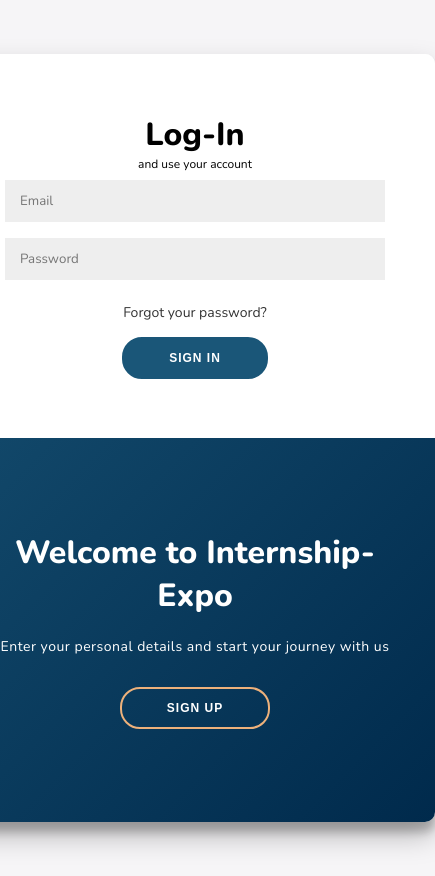
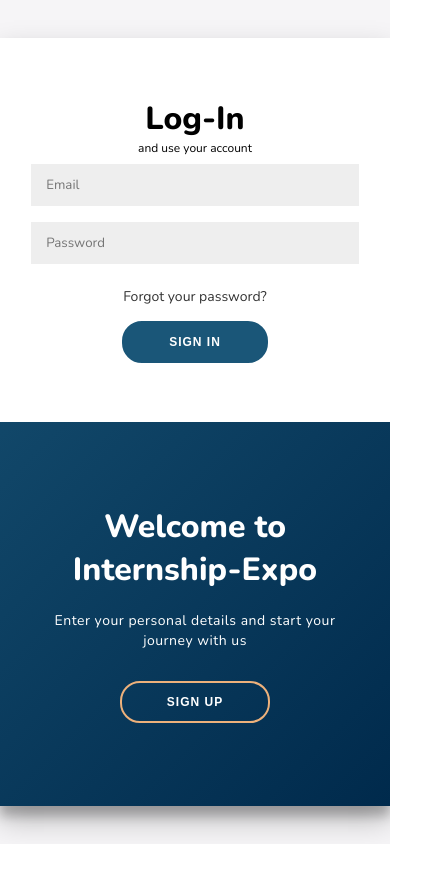
Before and after one commit to ecellvit/Internship-Expo, a React (Create React App) app: page / in a window 390 px wide. Shown: the whole page, 435 px wide, since content can reach past the window. After the commit the page ends 844 px from the top, so only its background shows below. Built offline with nearby package versions, Linux system fonts and the light colour scheme.

Commit message:
Responsive, a bit more maybe

```diff
--- a/src/App.js
+++ /dev/null
@@ -1,12 +0,0 @@
-import './App.css';
-import LoginSignup from "./Pages/login-singup/login-signup";
-
-function App() {
-  return (
-    <div>
-      <LoginSignup />
-    </div>
-  );
-}
-
-export default App;
--- /dev/null
+++ b/src/App.jsx
@@ -0,0 +1,11 @@
+import Authenticate from "./Pages/Authenticate/Authenticate";
+
+function App() {
+  return (
+    <div>
+      <Authenticate />
+    </div>
+  );
+}
+
+export default App;
--- a/src/Pages/login-singup/login-signup.css
+++ b/src/Pages/Authenticate/Authenticate.css
@@ -1,8 +1,8 @@
 @import url("https://fonts.googleapis.com/css2?family=Nunito:wght@400;800&display=swap");
 
 :root {
-  --main-color: #1A5678;
-  --secondary-color: #002A4C;
+  --main-color: #1a5678;
+  --secondary-color: #002a4c;
   --gradient: linear-gradient(
     135deg,
     var(--main-color),
@@ -14,7 +14,7 @@
   box-sizing: border-box;
 }
 
-body {
+.outer {
   background: #f6f5f7;
   font-family: "Nunito", sans-serif;
   display: flex;
@@ -22,7 +22,6 @@
   align-items: center;
   justify-content: center;
   min-height: 100vh;
-  margin: 1rem 0;
 }
 
 h1 {
@@ -109,7 +108,7 @@
   align-items: center;
   justify-content: center;
   flex-direction: column;
-  padding: 0 50px;
+  padding: 0 8%;
   height: 100%;
   text-align: center;
 }
@@ -125,13 +124,13 @@
 
 .container {
   background-color: #fff;
-  border-radius: 10px;
+  border-radius: 0px;
   box-shadow: 0 14px 28px rgba(0, 0, 0, 0.25), 0 10px 10px rgba(0, 0, 0, 0.22);
   position: relative;
   overflow: hidden;
   height: 768px;
-  width: 480px;
-  max-width: 100%;
+  width: 100vw;
+  max-width: 480px;
 }
 
 .form-container {
@@ -218,7 +217,7 @@
   align-items: center;
   justify-content: center;
   flex-direction: column;
-  padding: 0 40px;
+  padding: 0 8%;
   text-align: center;
   left: 0;
   width: 100%;
@@ -245,14 +244,11 @@
 }
 
 @media (min-width: 768px) {
-  body {
-    margin: -20px 0 50px;
-  }
-
   .container {
     width: 768px;
     max-width: 100%;
     height: 480px;
+    border-radius: 10px !important;
   }
 
   .form-container {
--- /dev/null
+++ b/src/Pages/Authenticate/Authenticate.jsx
@@ -0,0 +1,65 @@
+import "./Authenticate.css";
+import { useState } from "react";
+
+function Authenticate() {
+  const [flag, setFlag] = useState(false);
+
+  const signUp = () => {
+    setFlag(!flag);
+  };
+
+  const signIn = () => {
+    setFlag(!flag);
+  };
+
+  return (
+    <div className="outer">
+      <div
+        class={`container ${flag === true ? "right-panel-active" : ""}`}
+        id="container"
+      >
+        <div class="form-container sign-up-container">
+          <form>
+            <h1>Sign Up</h1>
+            <span>or use your email for registration</span>
+            <input type="text" placeholder="Name" />
+            <input type="email" placeholder="Email" />
+            <input type="text" placeholder="Reg. No." />
+            <input type="password" placeholder="Password" />
+            <button onclick="return false;">Sign Up</button>
+          </form>
+        </div>
+        <div class="form-container sign-in-container">
+          <form>
+            <h1>Log-In</h1>
+            <span>and use your account</span>
+            <input type="email" placeholder="Email" />
+            <input type="password" placeholder="Password" />
+            <a href="/">Forgot your password?</a>
+            <button onclick="return false;">Sign In</button>
+          </form>
+        </div>
+        <div class="overlay-container">
+          <div class="overlay">
+            <div class="overlay-panel overlay-right">
+              <h1>Welcome to Internship-Expo</h1>
+              <p>Enter your personal details and start your journey with us</p>
+              <button class="sign-log-btn" id="signUp" onClick={signUp}>
+                Sign Up
+              </button>
+            </div>
+            <div class="overlay-panel overlay-left">
+              <h1>Welcome Back!</h1>
+              <p>Please login with your personal info</p>
+              <button class="sign-log-btn" id="signIn" onClick={signIn}>
+                Sign In
+              </button>
+            </div>
+          </div>
+        </div>
+      </div>
+    </div>
+  );
+}
+
+export default Authenticate;
--- a/src/Pages/login-singup/login-signup.jsx
+++ /dev/null
@@ -1,63 +0,0 @@
-import "./login-signup.css";
-import { useState } from "react";
-
-function LoginSignup() {
-  const [flag, setFlag] = useState(false);
-
-  const signUp = () => {
-    setFlag(!flag);
-  };
-
-  const signIn = () => {
-    setFlag(!flag);
-  };
-
-  return (
-    <div
-      class={`container ${flag == true ? "right-panel-active" : ""}`}
-      id="container"
-    >
-      <div class="form-container sign-up-container">
-        <form>
-          <h1>Sign Up</h1>
-          <span>or use your email for registration</span>
-          <input type="text" placeholder="Name" />
-          <input type="email" placeholder="Email" />
-          <input type="text" placeholder="Reg. No." />
-          <input type="password" placeholder="Password" />
-          <button onclick="return false;">Sign Up</button>
-        </form>
-      </div>
-      <div class="form-container sign-in-container">
-        <form>
-          <h1>Log-In</h1>
-          <span>and use your account</span>
-          <input type="email" placeholder="Email" />
-          <input type="password" placeholder="Password" />
-          <a href="#">Forgot your password?</a>
-          <button onclick="return false;">Sign In</button>
-        </form>
-      </div>
-      <div class="overlay-container">
-        <div class="overlay">
-          <div class="overlay-panel overlay-right">
-            <h1>Welcome to Internship-Expo</h1>
-            <p>Enter your personal details and start your journey with us</p>
-            <button class="sign-log-btn" id="signUp" onClick={signUp}>
-              Sign Up
-            </button>
-          </div>
-          <div class="overlay-panel overlay-left">
-            <h1>Welcome Back!</h1>
-            <p>Please login with your personal info</p>
-            <button class="sign-log-btn" id="signIn" onClick={signIn}>
-              Log In
-            </button>
-          </div>
-        </div>
-      </div>
-    </div>
-  );
-}
-
-export default LoginSignup;
--- a/src/index.css
+++ b/src/index.css
@@ -1,13 +1,19 @@
+html {
+  margin: 0;
+  padding: 0;
+}
+
 body {
   margin: 0;
-  font-family: -apple-system, BlinkMacSystemFont, 'Segoe UI', 'Roboto', 'Oxygen',
-    'Ubuntu', 'Cantarell', 'Fira Sans', 'Droid Sans', 'Helvetica Neue',
+  padding: 0;
+  font-family: -apple-system, BlinkMacSystemFont, "Segoe UI", "Roboto", "Oxygen",
+    "Ubuntu", "Cantarell", "Fira Sans", "Droid Sans", "Helvetica Neue",
     sans-serif;
   -webkit-font-smoothing: antialiased;
   -moz-osx-font-smoothing: grayscale;
 }
 
 code {
-  font-family: source-code-pro, Menlo, Monaco, Consolas, 'Courier New',
+  font-family: source-code-pro, Menlo, Monaco, Consolas, "Courier New",
     monospace;
 }
```
Also changed, not shown: src/App.css (deleted), 1 other file (tests, documents, lock files or other folders).
